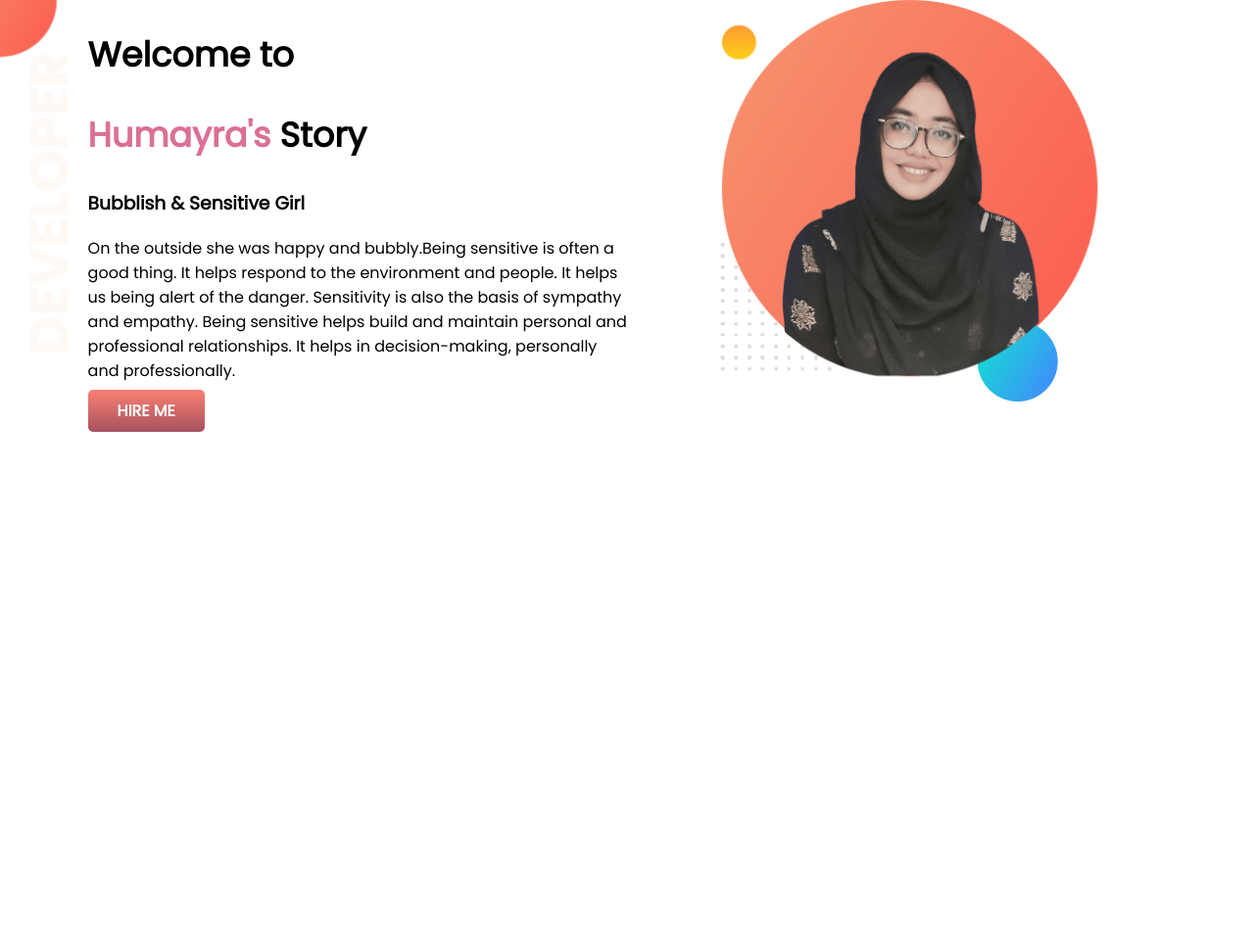
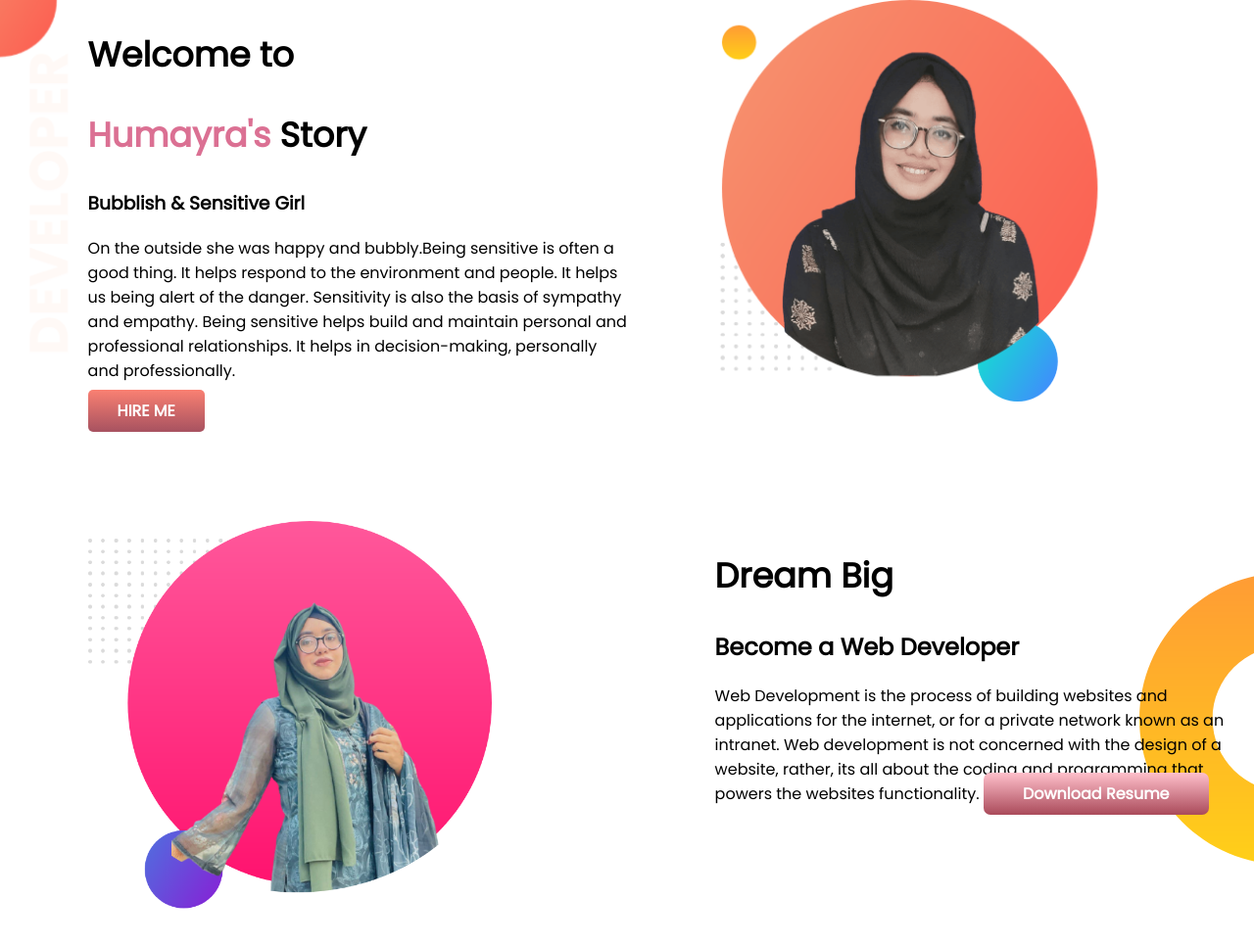
Before and after one commit to humayra15/developer-portfolio, a plain HTML site: page index.html in a window 1280 px wide. Shown: the whole page at 98% size. Before the commit the page ends 800 px from the top, so only its background shows below. Drawn offline with Linux system fonts and the light colour scheme.

Commit message:
second part

```diff
--- a/index.html
+++ b/index.html
@@ -31,6 +31,23 @@
             <img src="images/mebackground.png" alt="">
         </div>
     </section>
+    <section class="dream-big">
+        <div class="half-width">
+            <img src="images/my-bg22.png" alt="">
+        </div>
+
+        <div class="half-width">
+            <h1>Dream Big</h1>
+            <h2>Become a Web Developer</h2>
+            <p>
+                Web Development is the process of building websites and applications for the internet, or for a private
+                network known as an intranet. Web development is not concerned with the design of a website, rather, its
+                all about the coding and programming that powers the websites functionality.
+                <a class="link-scndbutton" target="_blank" href="">Download Resume</a>
+            </p>
+        </div>
+
+    </section>
 </body>
 
 </html>
--- a/style.css
+++ b/style.css
@@ -12,6 +12,7 @@ h1{
 section{
 
     display: flex;
+    margin-bottom: 100px;
 }
 .half-width{
     width: 50%;
@@ -36,3 +37,20 @@ section{
      background-repeat: no-repeat;
 
 }
+.link-scndbutton{
+    text-decoration: none;
+    background-image: linear-gradient(pink, rgb(170, 74, 90));
+    color: white;
+    padding: 10px 40px;
+    border-radius: 7px;
+    font-weight: 700;
+    margin-bottom: 100px;
+    margin-top: 50px;
+
+}
+.dream-big{
+    background-image: url(images/dream-bg.png);
+    background-repeat: no-repeat;
+    background-position: right;
+
+}
```
Also changed, not shown: images/me22.png (added), images/my-bg22.png (added).
